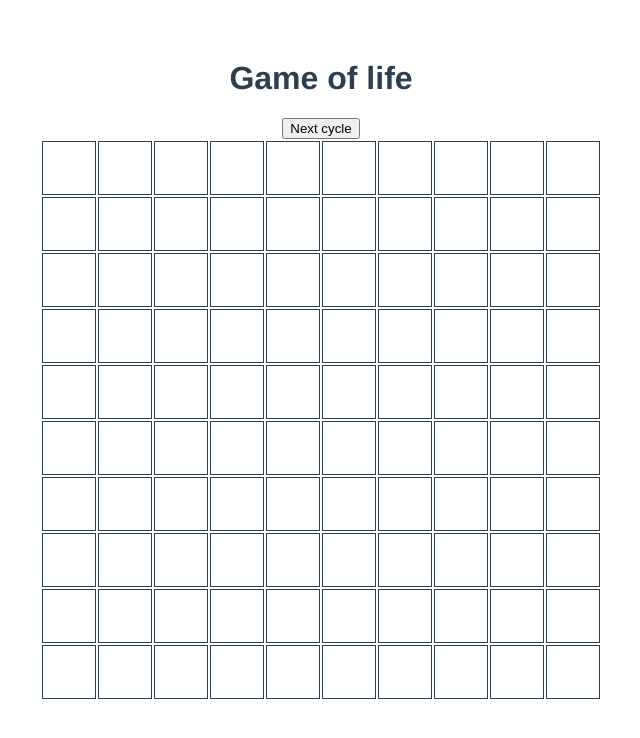
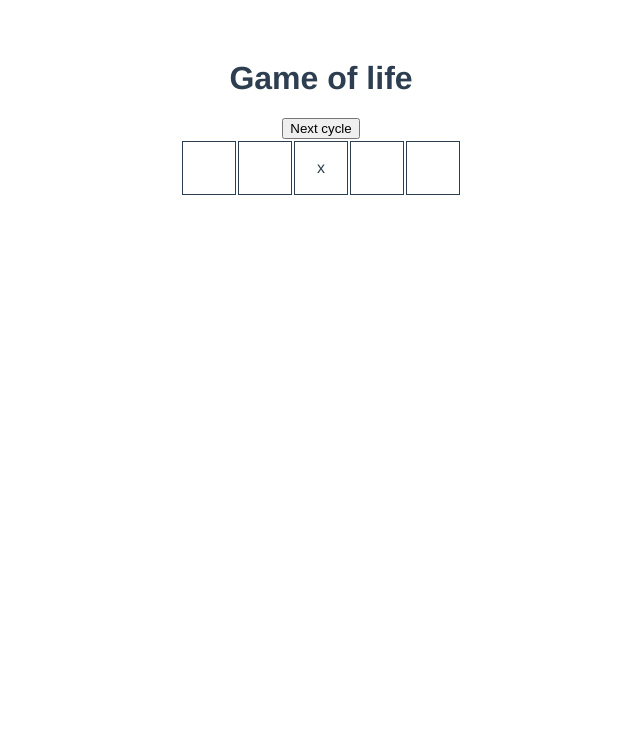
Before and after one commit to bzbislawski/game-of-life, a Vue app: page / in a window 1280 px wide. Both pictures are taken after a click on the button "Next cycle". Shown: the top 738 px of the page, without its empty margins (319-959 px from the left). Built offline with nearby package versions, Linux system fonts and the light colour scheme.

Commit message:
5 elements lottery

```diff
--- a/src/components/HelloWorld.vue
+++ b/src/components/HelloWorld.vue
@@ -1,11 +1,11 @@
 <template>
     <div class="hello">
         <h1>Game of life</h1>
-        <button name="cycle">Next cycle</button>
+        <button name="cycle" @click="cycle">Next cycle</button>
         <table>
-            <tr v-for="row in 10">
-                <td v-for="life in 10">
-
+            <tr>
+                <td v-for="item in items">
+                    <span v-if="item.alive">x</span>
                 </td>
             </tr>
         </table>
@@ -13,19 +13,50 @@
 </template>
 
 <script>
-export default {
-    name: 'HelloWorld',
-    props: {
-        msg: String
-    },
-}
+
+    export default {
+        data() {
+            return {
+                items: [],
+            }
+        },
+        mounted() {
+            this.items = [
+                {"id": 1, "left": null, "right": 2, "alive": false},
+                {"id": 2, "left": 1, "right": 3, "alive": false},
+                {"id": 3, "left": 2, "right": 4, "alive": false},
+                {"id": 4, "left": 3, "right": 5, "alive": false},
+                {"id": 5, "left": 4, "right": null, "alive": false},
+            ]
+        },
+        methods: {
+            cycle() {
+                    setInterval(() => {
+                        let item = this.items[Math.floor(Math.random() * this.items.length)];
+                        item.alive = !item.alive;
+                    }, 2000);
+            },
+        }
+    }
+
+    function Life(
+        id,
+        neighbour0,
+        neighbour1,
+    ) {
+        this.id = id;
+        this.neighbour0 = neighbour0;
+        this.neighbour1 = neighbour1;
+
+    }
 </script>
 
 <style scoped>
     table {
-        margin-left:auto;
-        margin-right:auto;
+        margin-left: auto;
+        margin-right: auto;
     }
+
     td {
         width: 50px;
         height: 50px;
```
